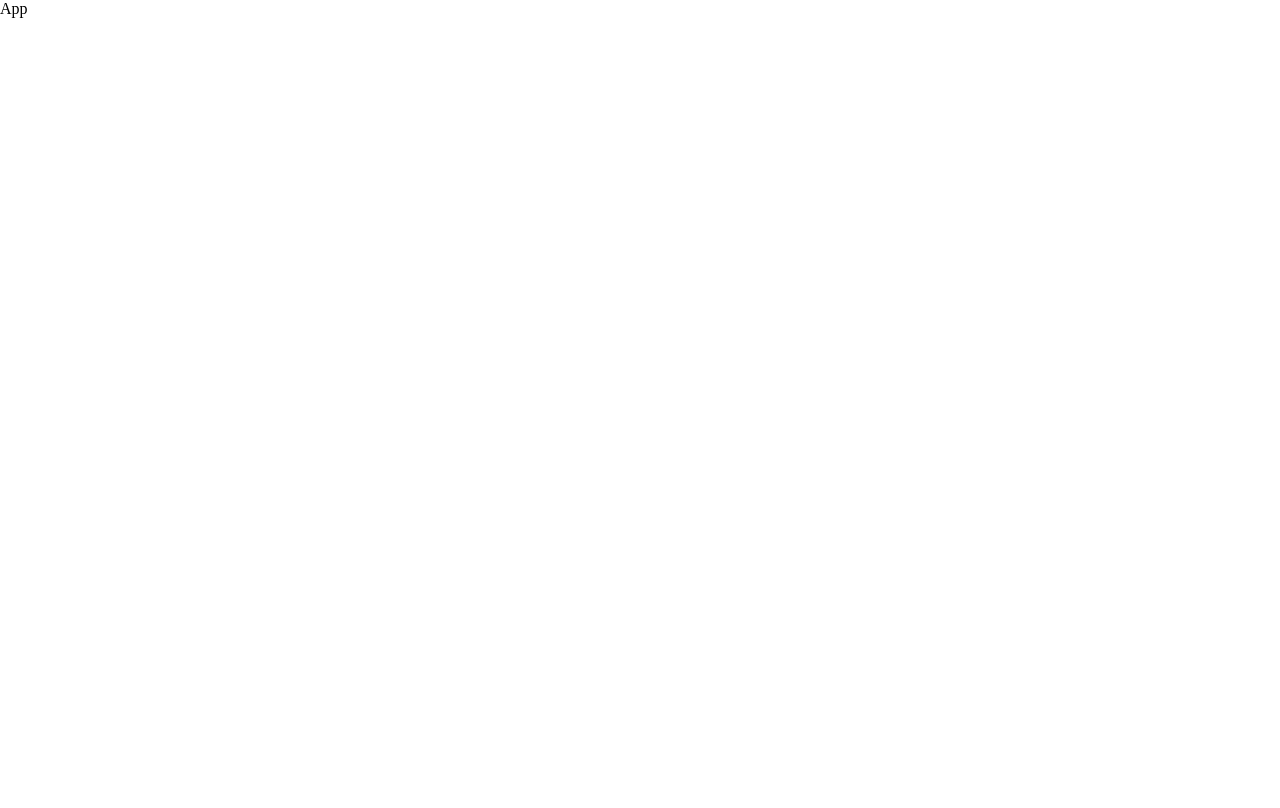
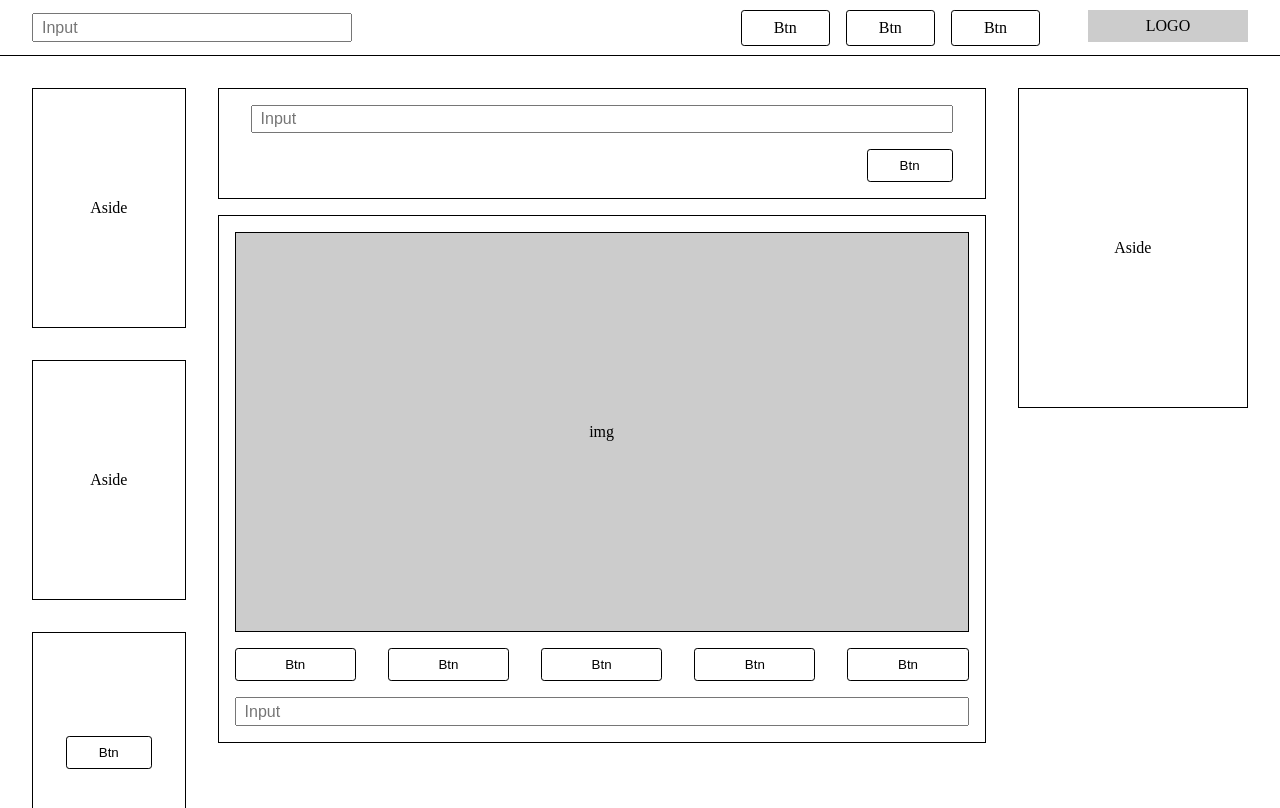
Before and after one commit to lubnafathima/react-website, a React (Vite) app: page / in a window 1280 px wide. Shown: the top 808 px of the page. Built offline with nearby package versions, Linux system fonts and the light colour scheme.

Commit message:
feat: updated component

```diff
--- a/src/App.js
+++ b/src/App.js
@@ -1,10 +1,13 @@
 import React from "react";
 import ReactDOM from "react-dom";
+import Header from "./component/Header";
+import Main from "./component/Main";
 
 const App = () => {
     return (
-        <div className="App">
-            App
+        <div className="app">
+            <Header />
+            <Main />
         </div>
     );
 };
--- /dev/null
+++ b/src/component/Container.js
@@ -0,0 +1,16 @@
+import React from "react";
+import Content from "./Content";
+
+const Container = () => {
+    return (
+        <div className="container">
+            <div className="top-container">
+                <input type="text" placeholder="Input" className="top-input" />
+                <button className="top-btn">Btn</button>
+            </div>
+            <Content />
+        </div>
+    );
+};
+
+export default Container;
--- /dev/null
+++ b/src/component/Content.js
@@ -0,0 +1,19 @@
+import React from "react";
+
+const Content = () => {
+  return (
+    <div className="content">
+      <div className="content-img">img</div>
+      <div className="btn-container">
+        <button className="content-btn">Btn</button>
+        <button className="content-btn">Btn</button>
+        <button className="content-btn">Btn</button>
+        <button className="content-btn">Btn</button>
+        <button className="content-btn">Btn</button>
+      </div>
+      <input type="text" placeholder="Input" className="content-input" />
+    </div>
+  );
+};
+
+export default Content;
--- /dev/null
+++ b/src/component/Header.js
@@ -0,0 +1,19 @@
+import React from "react";
+
+const Header = () => {
+    return (
+        <div className="header">
+            <input type="text" placeholder="Input" className="input" />
+            <div className="header_content">
+                <nav className="nav">
+                    <a href="" className="nav_item">Btn</a>
+                    <a href="" className="nav_item">Btn</a>
+                    <a href="" className="nav_item">Btn</a>
+                </nav>
+                <div className="logo">LOGO</div>
+            </div>
+        </div>
+    );
+};
+
+export default Header;
--- /dev/null
+++ b/src/component/LeftAside.js
@@ -0,0 +1,15 @@
+import React from "react";
+
+const LeftAside = () => {
+  return (
+    <div className="leftAside">
+      <div className="left_content">Aside</div>
+      <div className="left_content">Aside</div>
+      <div className="left_content">
+        <button className="left_btn">Btn</button>
+      </div>
+    </div>
+  );
+};
+
+export default LeftAside;
--- /dev/null
+++ b/src/component/Main.js
@@ -0,0 +1,16 @@
+import React from "react";
+import LeftAside from "./LeftAside";
+import Container from "./Container";
+import RightAside from "./RightAside";
+
+const Main = () => {
+  return (
+    <div className="main">
+      <LeftAside />
+      <Container />
+      <RightAside />
+    </div>
+  );
+};
+
+export default Main;
--- /dev/null
+++ b/src/component/RightAside.js
@@ -0,0 +1,11 @@
+import React from "react";
+
+const RightAside = () => {
+  return (
+    <div className="rightAside">
+      <div className="right_content">Aside</div>
+    </div>
+  );
+};
+
+export default RightAside;
--- a/style.css
+++ b/style.css
@@ -1,5 +1,157 @@
 * {
-    margin: 0;
-    padding: 0;
-    box-sizing: border-box;
+  margin: 0;
+  padding: 0;
+  box-sizing: border-box;
 }
+
+body,
+.app {
+  width: 100%;
+  min-height: 100vh;
+}
+
+.header {
+  width: 100%;
+  height: 7vh;
+  display: flex;
+  justify-content: space-between;
+  align-items: center;
+  padding: 0 2rem;
+  border-bottom: 1px solid #000;
+}
+
+.input,
+.top-input, .content-input {
+  padding: 0.2rem 0.5rem;
+  min-width: 20rem;
+  font-size: 1rem;
+}
+
+.header_content {
+  display: flex;
+  gap: 3rem;
+}
+
+.nav {
+  display: flex;
+  gap: 1rem;
+}
+
+.nav_item,
+.top-btn,
+.content-btn,
+.left_btn {
+  text-decoration: none;
+  background-color: #fff;
+  border: 1px solid #000;
+  color: #000;
+  padding: 0.5rem 2rem;
+  border-radius: 0.2rem;
+  cursor: pointer;
+  transition: all 0.2s ease-in-out;
+}
+
+.nav_item:hover,
+.top-btn:hover,
+.content-btn:hover,
+.left_btn:hover {
+  background-color: #000;
+  color: #fff;
+}
+
+.logo {
+  width: 10rem;
+  height: 2rem;
+  background-color: #ccc;
+  display: flex;
+  align-items: center;
+  justify-content: center;
+}
+
+.main {
+  width: 100%;
+  min-height: 93vh;
+  display: flex;
+}
+
+.leftAside,
+.rightAside {
+  min-height: 100%;
+  display: flex;
+  flex-direction: column;
+  gap: 2rem;
+  padding: 2rem;
+}
+
+.leftAside {
+  width: 25%;
+}
+
+.container {
+  width: 40%;
+  min-height: 100%;
+}
+
+.rightAside {
+  width: 35%;
+}
+
+.left_content,
+.right_content {
+  width: 100%;
+  height: 30vh;
+  border: 1px solid #000;
+  display: flex;
+  justify-content: center;
+  align-items: center;
+}
+
+.right_content {
+  height: 40vh;
+}
+
+.container {
+  width: 100%;
+  min-height: 100%;
+  padding: 2rem 0;
+}
+
+.top-container {
+  border: 1px solid #000;
+  padding: 1rem 2rem;
+  display: flex;
+  flex-direction: column;
+  align-items: end;
+  gap: 1rem;
+}
+
+.top-input, .content-input {
+  width: 100%;
+}
+
+.content {
+  border: 1px solid #000;
+  padding: 1rem;
+  margin-top: 1rem;
+}
+
+.content-img {
+  background-color: #ccc;
+  border: 1px solid #000;
+  width: 100%;
+  height: 50vh;
+  display: flex;
+  justify-content: center;
+  align-items: center;
+}
+
+.btn-container {
+  display: flex;
+  justify-content: space-between;
+  gap: 2rem;
+  margin: 1rem 0;
+}
+
+.content-btn {
+  width: 100%;
+}
```
